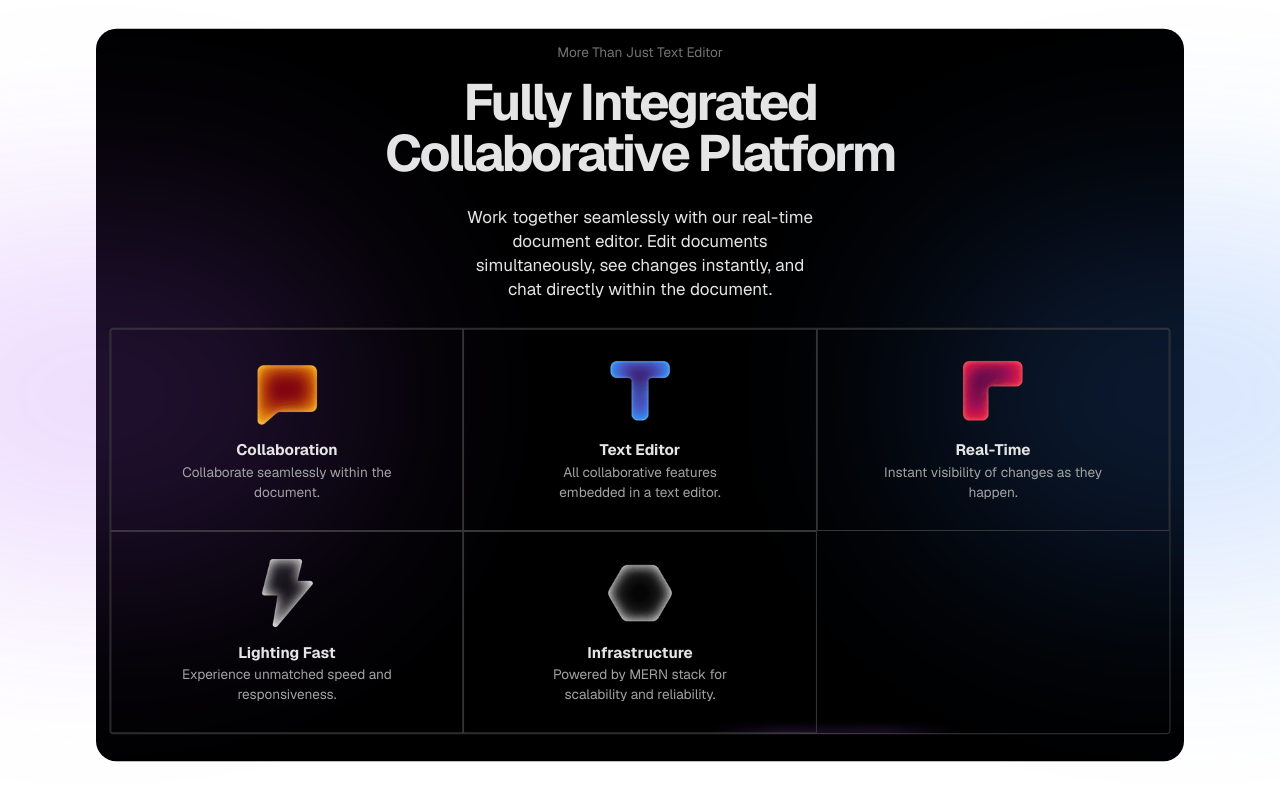
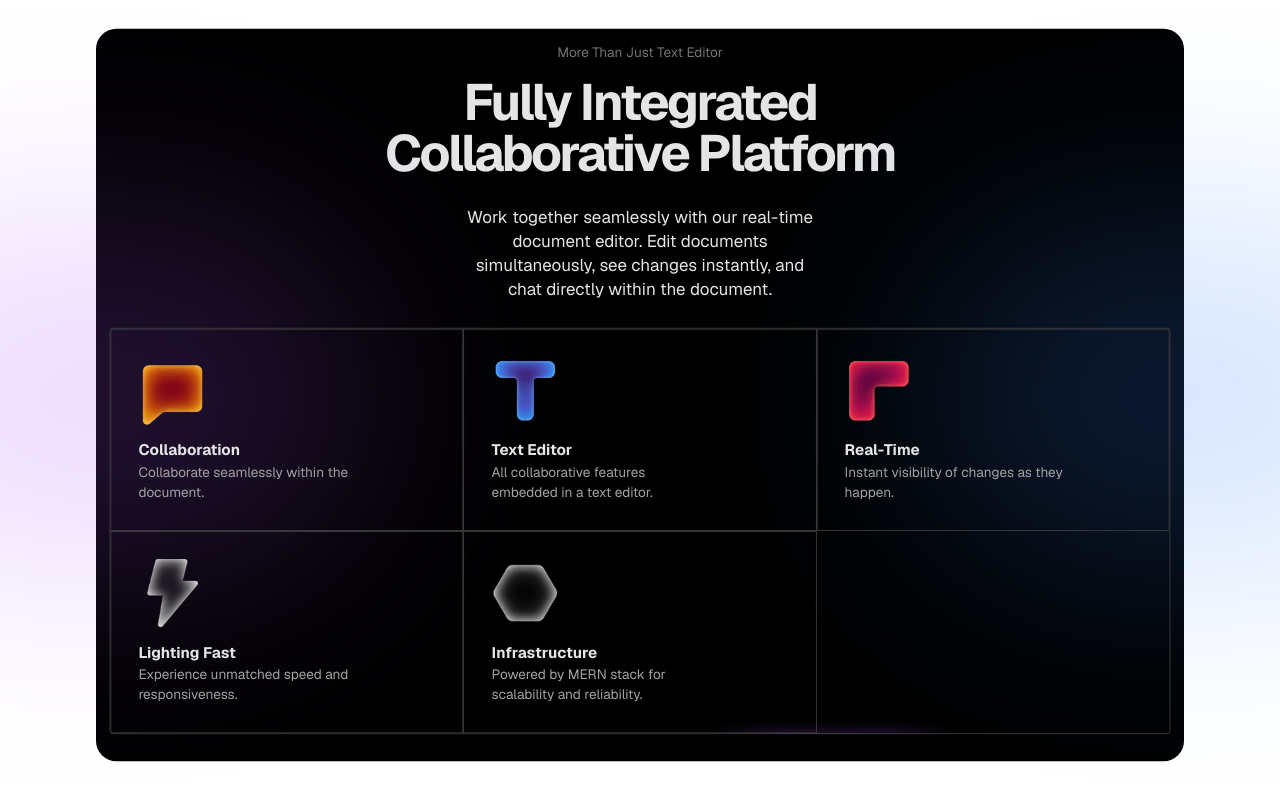
Before and after one commit to Gautam-Thakur-1/koffee, a React (Vite) app in the folder client/: page / in a window 1280 px wide. Shown: the part 836-1636 px from the top of the page. Built offline with nearby package versions, Linux system fonts and the light colour scheme; no server answers.

Commit message:
Undo centered features

```diff
--- a/client/src/components/featured-section.tsx
+++ b/client/src/components/featured-section.tsx
@@ -144,7 +144,7 @@ const FeaturedSection = () => {
         {productFeatures.map((feature, index) => (
           <div
             key={index}
-            className="p-8 border-[0.5px] flex flex-col items-center justify-center text-center border-neutral-700 relative z-10"
+            className="p-8 border-[0.5px]  border-neutral-700 relative z-10"
           >
             <img src={feature.image} alt={feature.title} className= " object-contain h-20" />
             <h1 className="text-lg font-bold mt-4">{feature.title}</h1>
```
